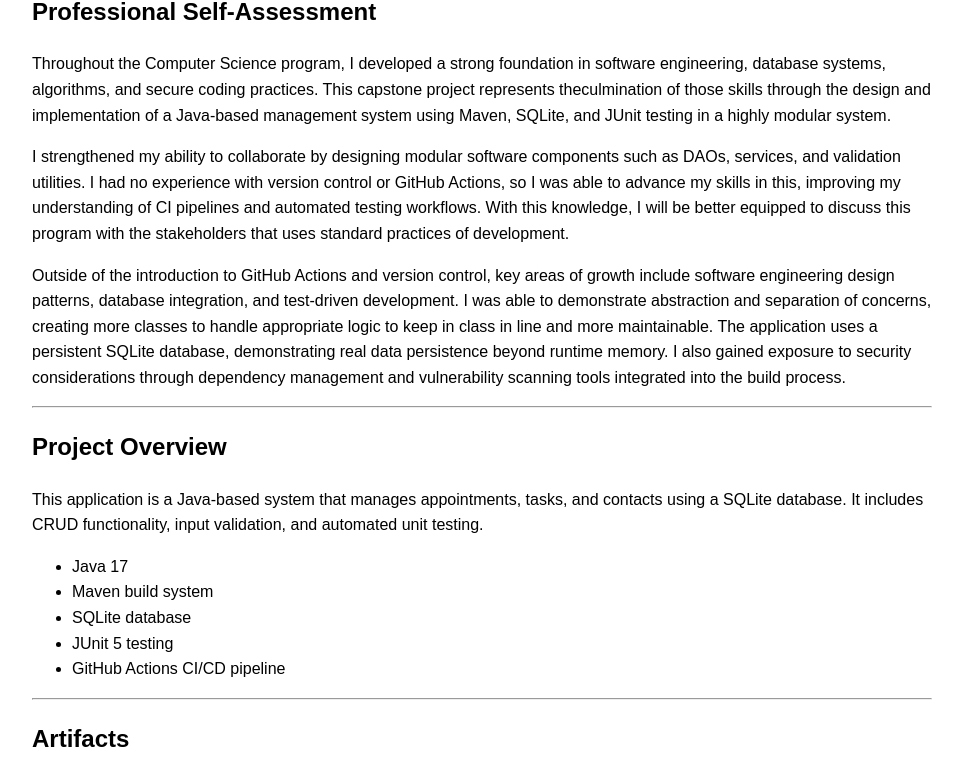
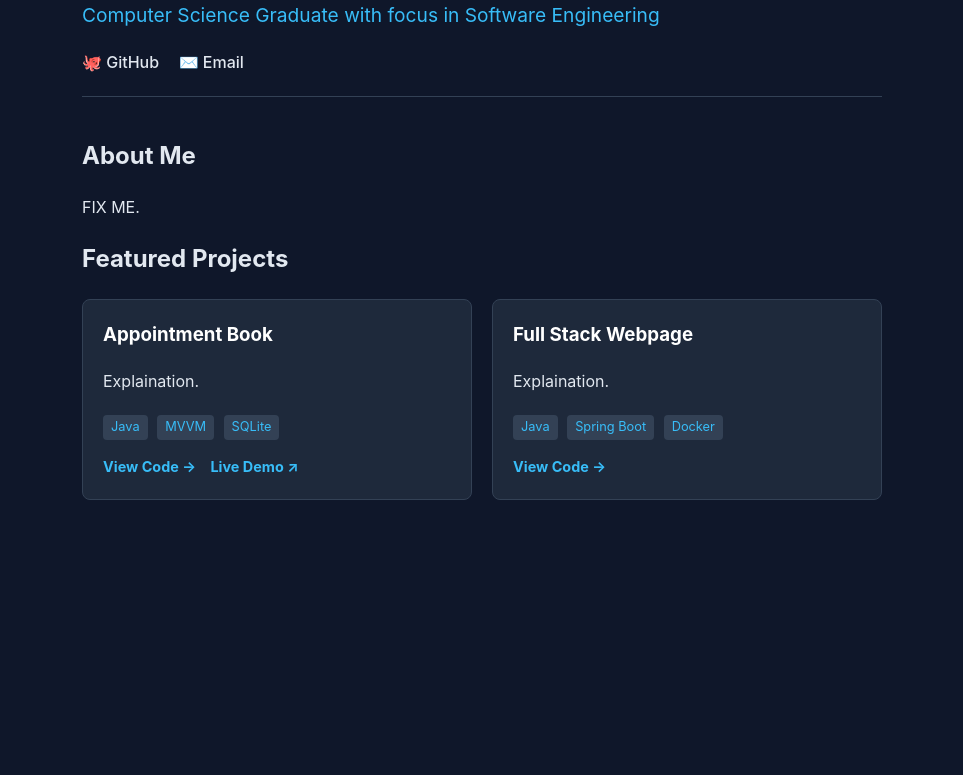
Before and after one commit to bausnick/CS-499, a plain HTML site: page docs/index.html in a window 1280 px wide. Shown: the part 101-876 px from the top of the page, without its empty margins (158-1121 px from the left). After the commit the page ends 800 px from the top, so only its background shows below. Drawn offline with Linux system fonts and the light colour scheme.

Commit message:
Update index.html

```diff
--- a/docs/index.html
+++ b/docs/index.html
@@ -1,135 +1,123 @@
 <!DOCTYPE html>
 <html lang="en">
-
 <head>
     <meta charset="UTF-8">
-    <title>CS Capstone ePortfolio</title>
+    <meta name="viewport" content="width=device-width, initial-scale=1.0">
+    <title>Your Name | Software Engineer Portfolio</title>
+    <style>
+        :root {
+            --bg-color: #0f172a;
+            --text-color: #e2e8f0;
+            --accent-color: #38bdf8;
+            --card-bg: #1e293b;
+        }
+        body {
+            font-family: -apple-system, BlinkMacSystemFont, "Segoe UI", Roboto, sans-serif;
+            background-color: var(--bg-color);
+            color: var(--text-color);
+            line-height: 1.6;
+            margin: 0;
+            padding: 40px 20px;
+        }
+        .container {
+            max-width: 800px;
+            margin: 0 auto;
+        }
+        header {
+            margin-bottom: 40px;
+            border-bottom: 1px solid #334155;
+            padding-bottom: 20px;
+        }
+        h1 { margin: 0 0 10px 0; color: #fff; }
+        .subtitle { font-size: 1.2rem; color: var(--accent-color); margin-top: 0; }
+        .links a {
+            color: var(--text-color);
+            margin-right: 15px;
+            text-decoration: none;
+            font-weight: 500;
+        }
+        .links a:hover { color: var(--accent-color); }
+        .grid {
+            display: grid;
+            grid-template-columns: 1fr;
+            gap: 20px;
+            margin-top: 20px;
+        }
+        @media(min-width: 600px) { .grid { grid-template-columns: 1fr 1fr; } }
+        .card {
+            background-color: var(--card-bg);
+            padding: 20px;
+            border-radius: 8px;
+            border: 1px solid #334155;
+        }
+        .card h3 { margin-top: 0; color: #fff; }
+        .tech-tag {
+            display: inline-block;
+            background: #334155;
+            color: var(--accent-color);
+            padding: 2px 8px;
+            border-radius: 4px;
+            font-size: 0.8rem;
+            margin-right: 5px;
+            margin-top: 5px;
+        }
+        .btn {
+            display: inline-block;
+            margin-top: 15px;
+            margin-right: 10px;
+            color: var(--accent-color);
+            text-decoration: none;
+            font-size: 0.9rem;
+            font-weight: bold;
+        }
+        .btn:hover { text-decoration: underline; }
+    </style>
 </head>
+<body>
+    <div class="container">
+        <header>
+            <h1>Ben Usnick</h1>
+            <p class="subtitle">Computer Science Graduate with focus in Software Engineering</p>
+            <div class="links">
+                <a href="https://github.com/bausnick" target="_blank">🐙 GitHub</a>
+                <a href="mailto:bausnick@gmail.com">✉️ Email</a>
+            </div>
+        </header>
 
-<body style="font-family: Arial, sans-serif; max-width: 900px; margin: auto; line-height: 1.6;">
+        <section>
+            <h2>About Me</h2>
+            <p>FIX ME.</p>
+        </section>
 
-    <h1>Computer Science Capstone ePortfolio</h1>
+        <section>
+            <h2>Featured Projects</h2>
+            <div class="grid">
+                <!-- Project 1 -->
+                <div class="card">
+                    <h3>Appointment Book</h3>
+                    <p>Explaination.</p>
+                    <div>
+                        <span class="tech-tag">Java</span>
+                        <span class="tech-tag">MVVM</span>
+                        <span class="tech-tag">SQLite</span>
+                    </div>
+                    <a href="#" class="btn">View Code →</a>
+                    <a href="#" class="btn">Live Demo ↗</a>
+                </div>
 
-    <h2>Professional Self-Assessment</h2>
-
-    <p>
-        Throughout the Computer Science program, I developed a strong foundation in
-        software engineering, database systems, algorithms, and secure coding practices.
-        This capstone project represents theculmination of those skills through the
-        design and implementation of a Java-based management system using Maven, SQLite,
-        and JUnit testing in a highly modular system.
-    </p>
-
-    <p>
-        I strengthened my ability to collaborate by designing modular software
-        components such as DAOs, services, and validation utilities. I had no
-        experience with version control or GitHub Actions, so I was able to advance
-        my skills in this, improving my understanding of CI pipelines and
-        automated testing workflows. With this knowledge, I will be better equipped
-        to discuss this program with the stakeholders that uses standard practices
-        of development.
-    </p>
-
-    <p>
-        Outside of the introduction to GitHub Actions and version control, key areas
-         of growth include software engineering design patterns, database integration,
-         and test-driven development. I was able to demonstrate abstraction and
-         separation of concerns, creating more classes to handle appropriate logic to
-         keep in class in line and more maintainable. The application uses a persistent
-         SQLite database, demonstrating real data persistence beyond runtime memory. I
-         also gained exposure to security considerations through dependency management
-         and vulnerability scanning tools integrated into the build process.
-
-    </p>
-
-    <hr>
-
-    <h2>Project Overview</h2>
-
-    <p>
-        This application is a Java-based system that manages appointments, tasks, and
-        contacts using a SQLite database. It includes CRUD functionality, input
-        validation, and automated unit testing.
-    </p>
-
-    <ul>
-        <li>Java 17</li>
-        <li>Maven build system</li>
-        <li>SQLite database</li>
-        <li>JUnit 5 testing</li>
-        <li>GitHub Actions CI/CD pipeline</li>
-    </ul>
-
-    <hr>
-
-    <h2>Artifacts</h2>
-
-    <p>
-        The following artifacts have a small snippet of old code and enhanced code
-        demonstrating some of the imporvements that were made.
-    </p>
-
-    <ul>
-        <li><a href="artifacts/appointments.html">Appointment System</a></li>
-        <li><a href="artifacts/tasks.html">Task System</a></li>
-        <li><a href="artifacts/contacts.html">Contact System</a></li>
-    </ul>
-
-    <hr>
-
-    <h2>Enhanacement Narratives</h2>
-
-    <p>
-        The following are narravtive describing the enhacements performed
-    </p>
-
-    <ul>
-        <li><a href="narratives/enhanceone.html">Enhancement One</a></li>
-        <li><a href="narratives/enhancetwo.html">Enhancement Two</a></li>
-        <li><a href="narratives/enhancethree.html">Enhancement Three</a></li>
-    </ul>
-
-    <h2>Testing and CI</h2>
-
-    <p>
-        All unit tests are executed automatically through GitHub Actions. The project uses
-        JUnit 5 for testing and Maven for build automation. 46 tests were run in total.
-    </p>
-
-    <img src="images/ci-success.png" width="700" alt="GitHub Actions CI passing">
-
-    <p>
-        Example: 46 unit tests executed successfully with zero failures in CI pipeline.
-    </p>
-
-    <hr>
-
-    <h2>Security and Dependency Management</h2>
-
-    <p>
-        The project includes dependency management and vulnerability scanning using OWASP Dependency Check
-        to ensure secure third-party library usage.
-    </p>
-
-    <hr>
-
-    <h2>Code Review Video</h2>
-
-    <p>
-        <a href="https://www.youtube.com/watch?v=ipQL1iDjThw" target="_blank">
-            Watch my Code Review Video taking a look at the original code and my plan
-            for enhancements.
-        </a>
-    </p>
-
-    <h2>Conclusion</h2>
-
-    <p>
-        This project demonstrates my ability to design, implement, and test a backend
-        system with proper architecture, validation, and automated CI/CD integration. It
-        reflects my readiness for professional software development roles.
-    </p>
-
+                <!-- Project 2 -->
+                <div class="card">
+                    <h3>Full Stack Webpage</h3>
+                    <p>Explaination.</p>
+                    <div>
+                        <span class="tech-tag">Java</span>
+                        <span class="tech-tag">Spring Boot</span>
+                        <span class="tech-tag">Docker</span>
+                    </div>
+                    <a href="#" class="btn">View Code →</a>
+                </div>
+            </div>
+        </section>
+    </div>
 </body>
-
 </html>
```
